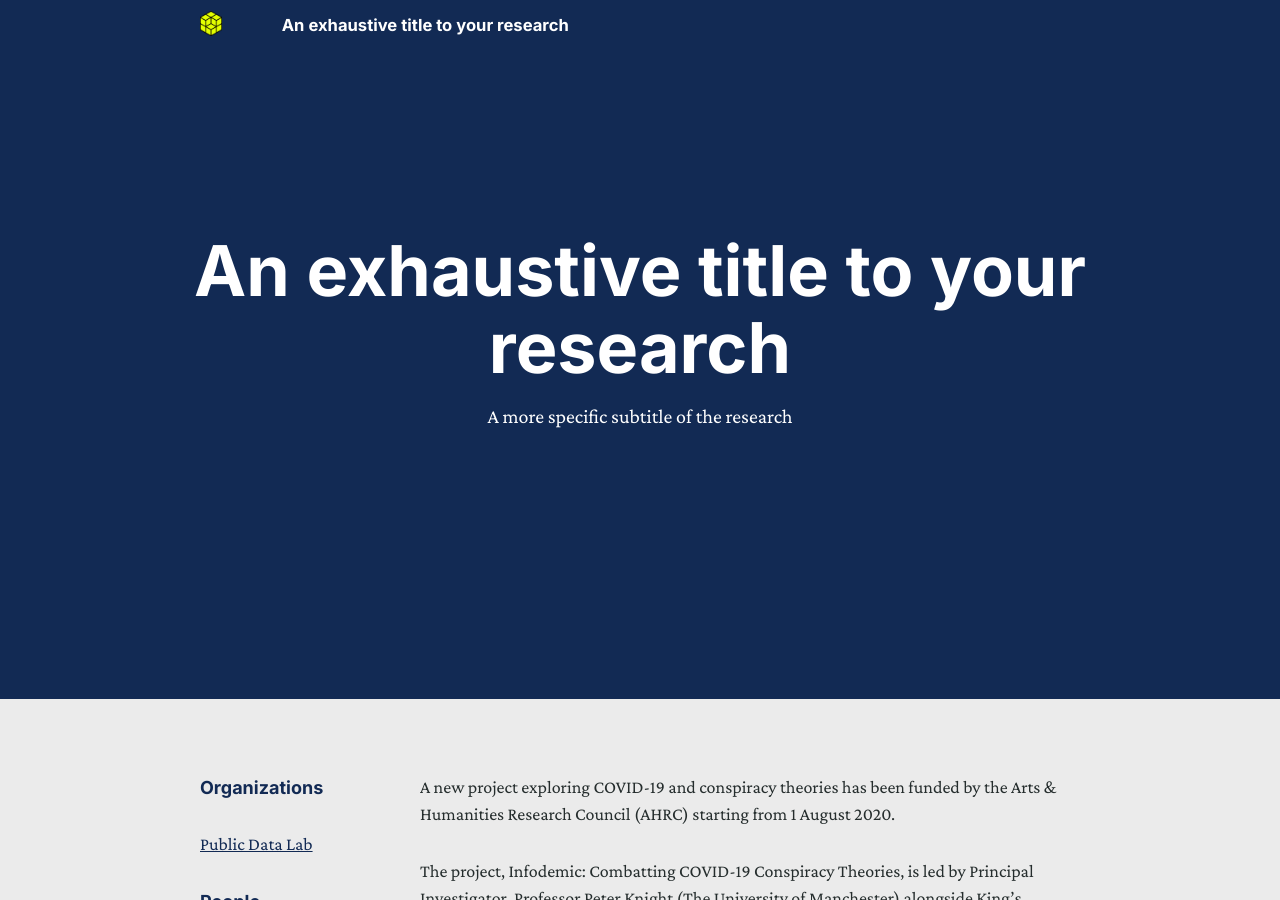
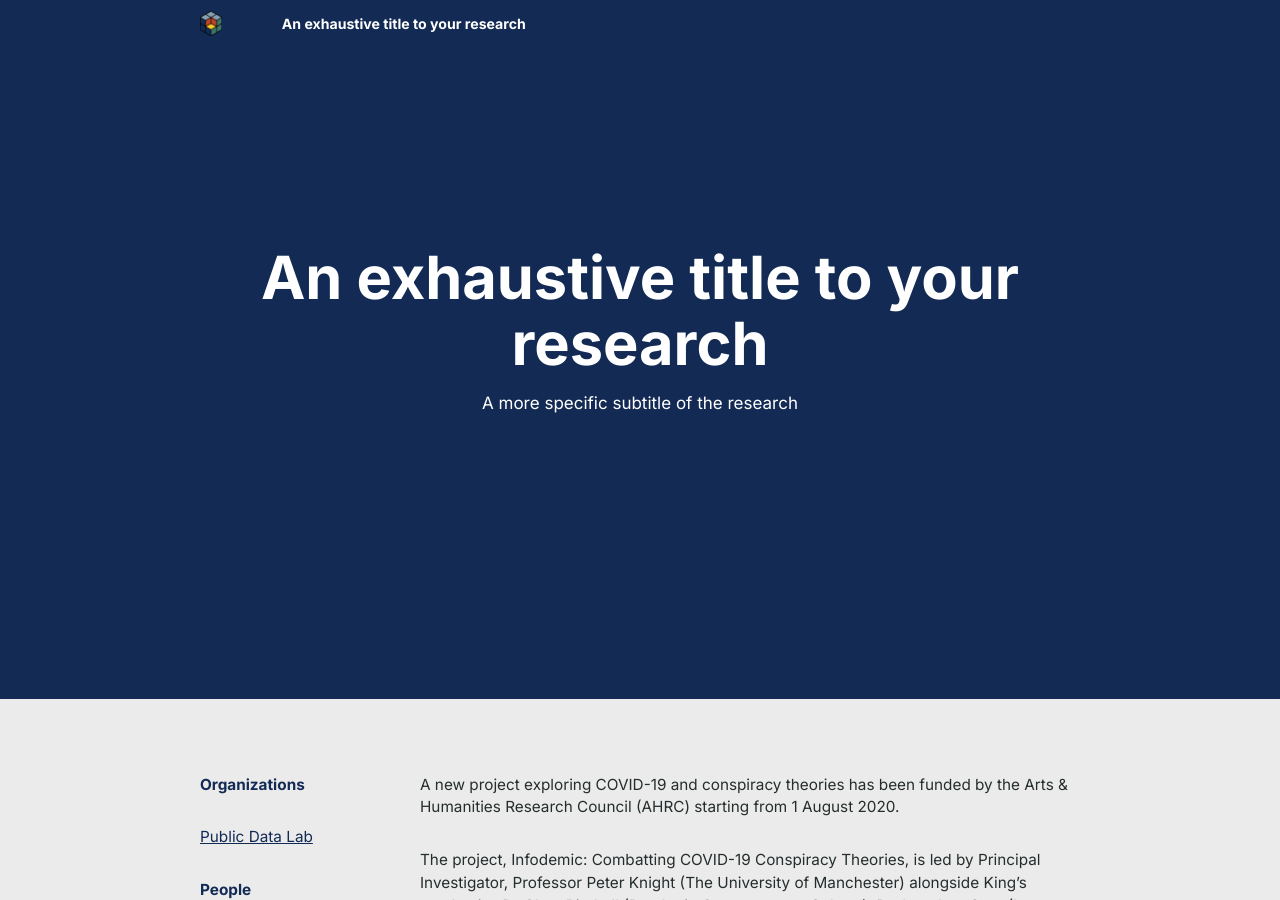
Before and after one commit to densitydesign/pdatalab, a Jekyll site: the page built from index.md, in a window 1280 px wide and 900 px high. Built offline with Jekyll 4.4.1, drawn with Linux system fonts in a browser that asks for light colours; nearby versions of some CDN libraries.

Commit message:
fixes, logo change, font change

```diff
--- a/_includes/head.html
+++ b/_includes/head.html
@@ -2,7 +2,7 @@
   <meta charset="utf-8">
   <meta http-equiv="X-UA-Compatible" content="IE=edge">
   <meta name="viewport" content="width=device-width, initial-scale=1">
-  <link href="https://fonts.googleapis.com/css2?family=Crimson+Pro:ital,wght@0,400;0,700;1,400&family=DM+Mono&family=Inter:wght@300;700&display=swap" rel="stylesheet">
+  <link href="https://fonts.googleapis.com/css2?family=Crimson+Pro:ital,wght@0,400;0,700;1,400&family=DM+Mono&family=Inter:wght@400;700&display=swap" rel="stylesheet">
   <script src="https://kit.fontawesome.com/88c3e70171.js" crossorigin="anonymous"></script>
   <script src="https://d3js.org/d3.v5.min.js"></script>
   <script
--- a/_sass/comps/_base.scss
+++ b/_sass/comps/_base.scss
@@ -76,6 +76,10 @@ ul, ol, dl, figure,
  */
 main {
   display: block;
+}
+
+img {
+  max-width: 100%;
 }
 
 /**
--- a/_sass/main.scss
+++ b/_sass/main.scss
@@ -1,11 +1,11 @@
-$base-font-family: "Crimson Pro", "Georgia", serif;
-$base-font-size:   20px !default;
-$base-font-weight: normal !default;
+$base-font-family: "Inter", -apple-system, BlinkMacSystemFont, "Segoe UI", Roboto, Helvetica, Arial, sans-serif, "Apple Color Emoji", "Segoe UI Emoji", "Segoe UI Symbol";
+$base-font-size:   17px !default;
+$base-font-weight: 400 !default;
 $small-font-size:  $base-font-size * 1 !default;
-$big-font-size:    $base-font-size * 1.2 !default;
+$big-font-size:    $base-font-size * 1 !default;
 $base-line-height: 1.5 !default;
 
-$title-font-family: "Inter", -apple-system, BlinkMacSystemFont, "Segoe UI", Roboto, Helvetica, Arial, sans-serif, "Apple Color Emoji", "Segoe UI Emoji", "Segoe UI Symbol";;
+$title-font-family: "Inter", -apple-system, BlinkMacSystemFont, "Segoe UI", Roboto, Helvetica, Arial, sans-serif, "Apple Color Emoji", "Segoe UI Emoji", "Segoe UI Symbol";
 $title-font-weight: 700 !default;
 
 $spacing-unit:     30px !default;
```
Also changed, not shown: assets/img/PDL-logobold.png, 10 other files.
